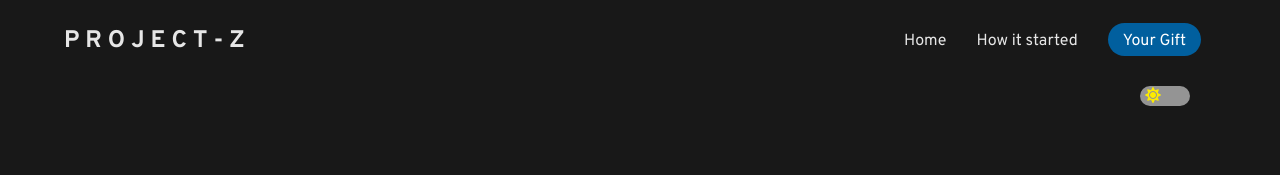
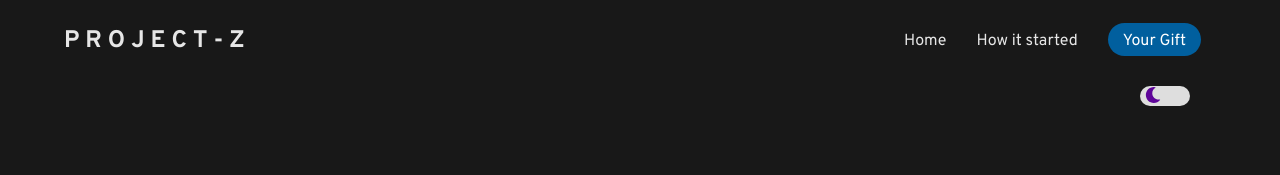
Before and after one commit to globalpolaris/bd-gift, a React (Create React App) app: page / in a window 1280 px wide. Shown: the top 175 px of the page. Built offline with nearby package versions, Linux system fonts and the light colour scheme; a web font is replaced by a local one.

Commit message:
fix color switch

```diff
--- a/src/App.css
+++ b/src/App.css
@@ -178,7 +178,7 @@ section > small {
 .slider {
   position: absolute;
   cursor: pointer;
-  background-color: #949494;
+  background-color: rgba(238, 238, 238, 0.925);
   top: 0;
   left: 0;
   right: 0;
@@ -190,18 +190,19 @@ section > small {
 .slider .moon-icon {
   position: absolute;
   transition: all 0.5s ease-in-out;
-  color: #fdec00;
+
+  color: #5e0599;
   left: 5px;
   top: -1px;
 }
 
 input:checked + .slider {
-  background-color: rgba(238, 238, 238, 0.925);
+  background-color: #949494;
 }
 
 input:checked + .slider .moon-icon {
   transform: translateX(25px);
-  color: #5e0599;
+  color: #fdec00;
 }
 
 .txt-switch {
@@ -273,7 +274,6 @@ input:checked + .slider .moon-icon {
   margin: 150px 0 -100px 0;
   color: var(--text-color);
 }
-
 
 @media screen and (max-width: 576px) {
   body {
@@ -458,7 +458,6 @@ input:checked + .slider .moon-icon {
   .switch-icon {
     right: 1%;
   }
-
 }
 
 @media screen and (min-width: 1024px) {
--- a/src/component/NightMode.js
+++ b/src/component/NightMode.js
@@ -18,13 +18,13 @@ const Night = () => {
       <span className="slider"  >
         <div className="moon-icon">{icon ? (
         <>
-          {sun}
+          {moon}
           {document.documentElement.setAttribute('data-theme', theme)}
           {localStorage.setItem('theme', 'dark')}
         </>
         ) : (
           <>
-          {moon}
+          {sun}
           {document.documentElement.setAttribute('data-theme', theme)}
           {localStorage.setItem('theme', 'light')}
         </>
```
